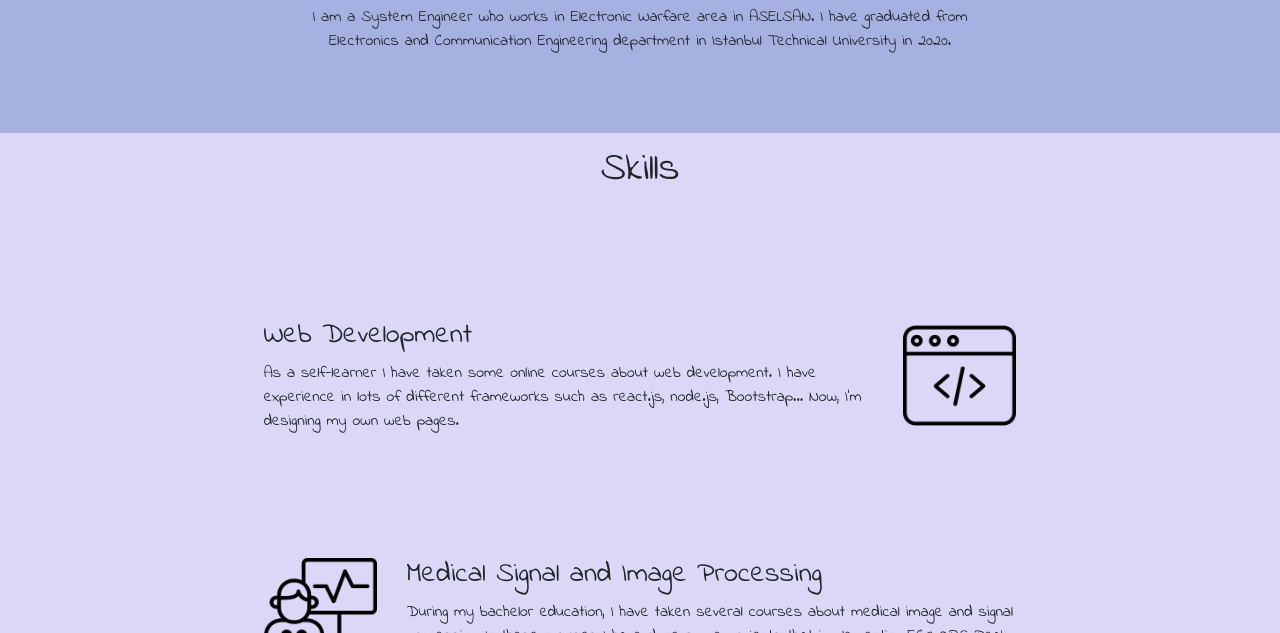
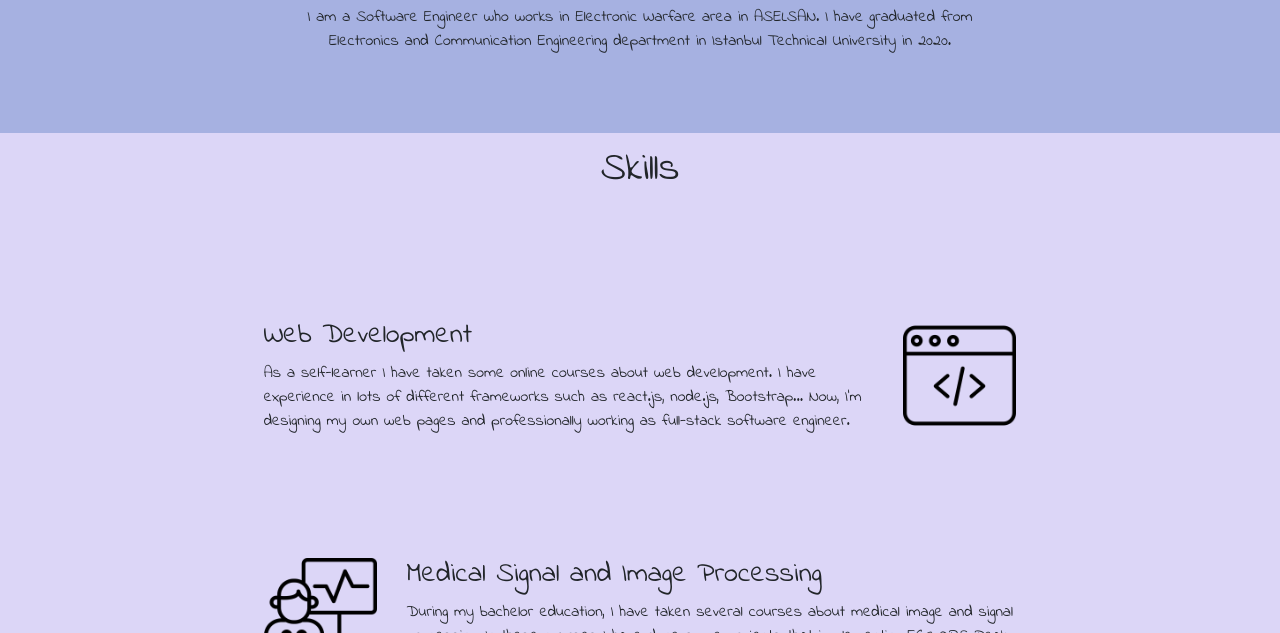
Before and after one commit to ozbeko/ozbeko.github.io, a plain HTML site: page index.html in a window 1280 px wide. Shown: the part 713-1346 px from the top of the page. Drawn offline with nearby package versions, Linux system fonts and the light colour scheme.

Commit message:
Update index.html

```diff
--- a/index.html
+++ b/index.html
@@ -60,7 +60,7 @@
       <div class="profile">
         <img class="profilePhoto" src="https://avatars.githubusercontent.com/u/19798348?v=4" alt="profile-img">
         <h2>Hello.</h2>
-        <p class="profile-sum">I am a System Engineer who works in Electronic Warfare area in ASELSAN. I have graduated from
+        <p class="profile-sum">I am a Software Engineer who works in Electronic Warfare area in ASELSAN. I have graduated from
            Electronics and Communication Engineering department in Istanbul Technical University in 2020.</p>
       </div>
     </section>
@@ -72,7 +72,7 @@
         <h3>Web Development</h3>
         <p class="computer">As a self-learner I have taken some online courses about web development.
            I have experience in lots of different frameworks such as react.js, node.js, Bootstrap...
-          Now, I'm designing my own web pages.</p>
+          Now, I'm designing my own web pages and professionally working as full-stack software engineer.</p>
       </div>
       <div class="skill-row">
         <img class="ecgImage" src="images/ecg.png" alt="ecg-img">
```
